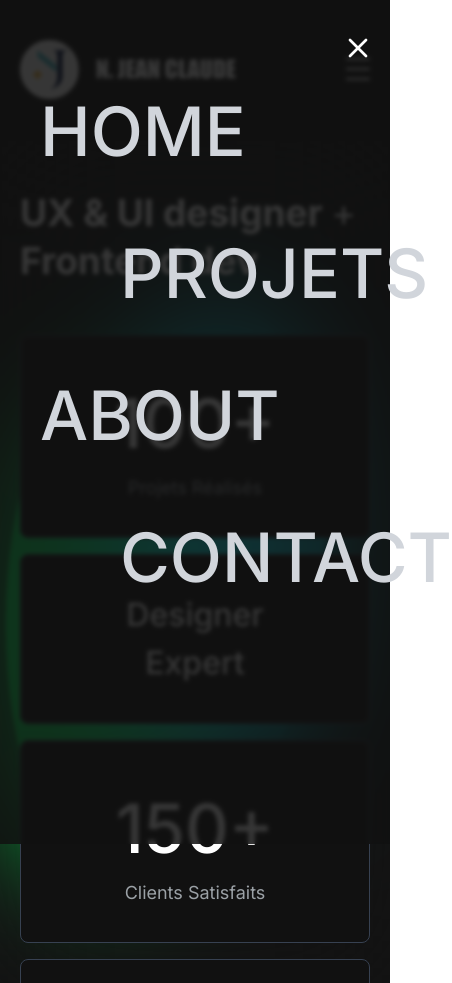
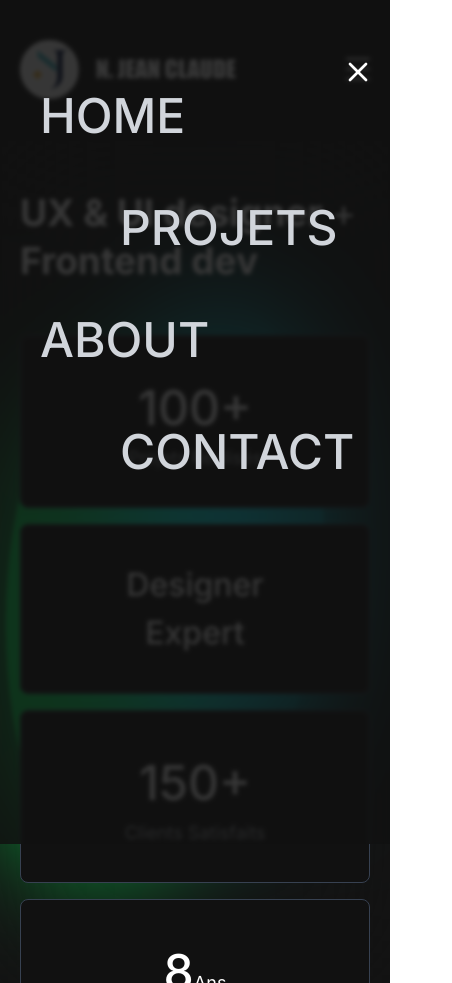
Before and after one commit to TeddyMedjio/myportfolio, a Next.js app: page / in a window 390 px wide. Both pictures are taken after a click on the element 358 px from the left and 69 px from the top of the page. Shown: the whole page, 452 px wide, since content can reach past the window. Built offline with nearby package versions, Linux system fonts and the light colour scheme.

Commit message:
mobile nav

```diff
--- a/app/globals.css
+++ b/app/globals.css
@@ -22,7 +22,7 @@ body {
 
 /* FONTS */
 .medium-48 {
-  @apply text-[68px] font-[500];
+  @apply text-[48px] font-[500];
 }
 
 .medium-32 {
--- a/components/Navbar.tsx
+++ b/components/Navbar.tsx
@@ -153,7 +153,7 @@ const Navbar = () => {
           {/* mobile menu */}
           <section className=" flex lg:hidden">
             <div
-              className="lg:hidden space-y-2 cursor-pointer  py-4 "
+              className="lg:hidden space-y-2 cursor-pointer py-4"
               onClick={() => setIsNavOpen((prev) => !prev)}
             >
               <span className="block h-0.5 w-6 rounded bg-white"></span>
@@ -162,7 +162,7 @@ const Navbar = () => {
             </div>
             <div className={isNavOpen ? "showMenuNav" : "hideMenuNav"}>
               <div
-                className="absolute top-0 right-0 pt-8 md:pt-[68px] pr-4 md:pr-9 cursor-pointer"
+                className="absolute top-0 right-0 pt-14 md:pt-[68px] pr-4 md:pr-9 cursor-pointer"
                 onClick={() => setIsNavOpen(false)}
               >
                 <svg
```
